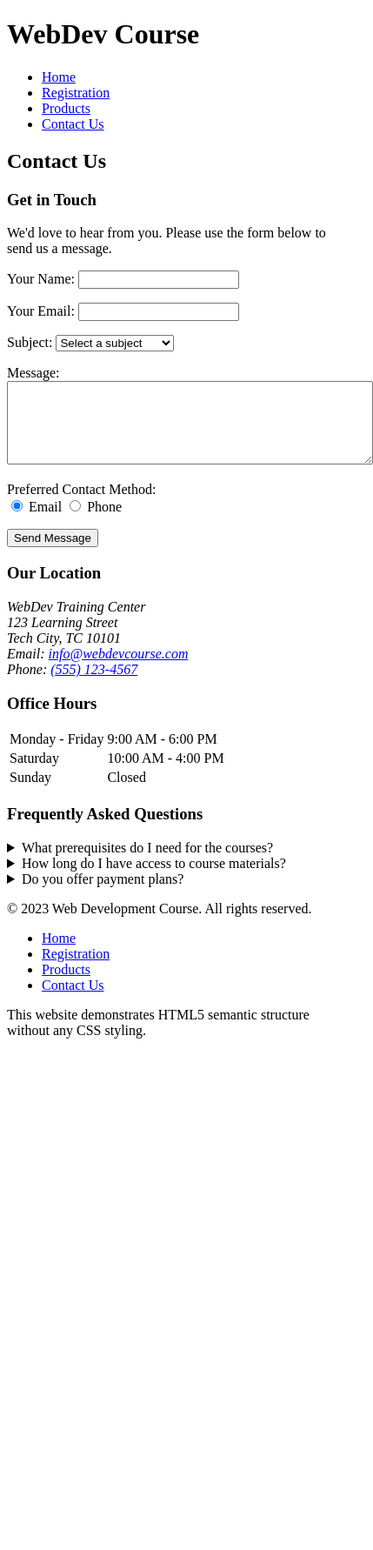
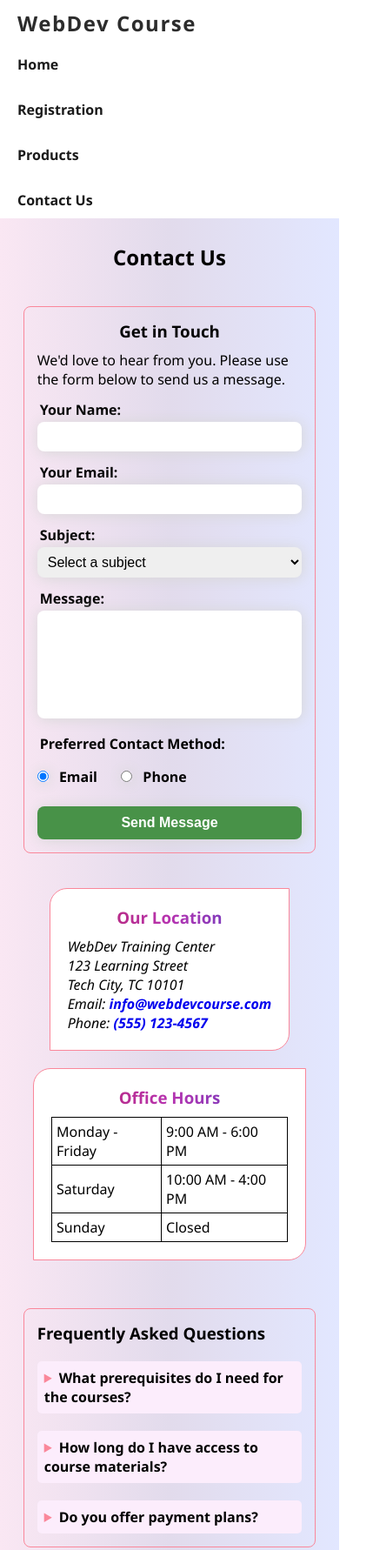
Before and after one commit to mohsinali4/HTML5, a plain HTML site: page HTML with Css/html_5_website/contact.html in a window 390 px wide. Shown: the top 1782 px of the page at 87% size, 429 px wide, since content can reach past the window. Before the commit the page ends 1210 px from the top, so only its background shows below. Drawn offline with Linux system fonts and the light colour scheme.

Commit message:
html5web css updated

```diff
--- a/HTML with Css/html_5_website/contact.html
+++ b/HTML with Css/html_5_website/contact.html
@@ -4,12 +4,13 @@
     <meta charset="UTF-8">
     <meta name="viewport" content="width=device-width, initial-scale=1.0">
     <title>WebDev Course - Contact Us</title>
+    <link rel="stylesheet" href="style.css">
 </head>
 <body>
     <header>
         <h1>WebDev Course</h1>
         <nav>
-            <ul>
+            <ul class="header-nav">
                 <li><a href="index.html">Home</a></li>
                 <li><a href="registration.html">Registration</a></li>
                 <li><a href="products.html">Products</a></li>
@@ -19,10 +20,10 @@
     </header>
 
     <main>
-        <section>
+        <section class="main-section">
             <h2>Contact Us</h2>
 
-            <article>
+            <article class="cotact-form-section">
                 <h3>Get in Touch</h3>
                 <p>We'd love to hear from you. Please use the form below to send us a message.</p>
 
@@ -50,7 +51,7 @@
                         <label for="contact-message">Message:</label>
                         <textarea id="contact-message" name="contact-message" rows="6" cols="50" required></textarea>
                     </p>
-                    <p>
+                    <p class="radio-field">
                         <label>Preferred Contact Method:</label><br>
                         <input type="radio" id="contact-email-method" name="contact-method" value="email" checked>
                         <label for="contact-email-method">Email</label>
@@ -63,8 +64,8 @@
                     </p>
                 </form>
             </article>
-
-            <article>
+            <section class="smart-card-section">
+                <article class="smart-card">
                     <h3>Our Location</h3>
                     <address>
                         WebDev Training Center<br>
@@ -75,7 +76,7 @@
                     </address>
                 </article>
 
-            <article>
+                <article class="smart-card">
                     <h3>Office Hours</h3>
                     <table>
                         <tr>
@@ -92,8 +93,9 @@
                         </tr>
                     </table>
                 </article>
+            </section>
 
-            <article>
+            <article class="faqs">
                 <h3>Frequently Asked Questions</h3>
                 <details>
                     <summary>What prerequisites do I need for the courses?</summary>
@@ -115,16 +117,17 @@
     </main>
 
     <footer>
-        <p>&copy; 2023 Web Development Course. All rights reserved.</p>
         <nav>
-            <ul>
+            <ul class="footer-nav">
                 <li><a href="index.html">Home</a></li>
                 <li><a href="registration.html">Registration</a></li>
                 <li><a href="products.html">Products</a></li>
                 <li><a href="contact.html">Contact Us</a></li>
             </ul>
         </nav>
-        <p>This website demonstrates HTML5 semantic structure without any CSS styling.</p>
+
+        <p>&copy; 2023 Web Development Course. All rights reserved.</p>
+
     </footer>
 
 </body>
--- /dev/null
+++ b/HTML with Css/html_5_website/style.css
@@ -0,0 +1,367 @@
+* {
+    margin: 0;
+    padding: 0;
+    box-sizing: border-box;
+}
+body{
+    background-image: linear-gradient(90deg,#FAE7F3,#E2DBEC,#E2E7FF);
+     font-family: 'Segoe UI', Tahoma, Geneva, Verdana, sans-serif;
+}
+/* for header styling */
+header {
+    display: flex;
+    justify-content: space-between;
+    align-items: center;
+    padding: 10px 20px;
+    background-color: #FFFFFF;
+    color: #2c2c2c;
+}
+header h1{
+    font-size: 1.8rem;
+    letter-spacing: 1.5px;
+    font-weight: 700;
+}
+.header-nav{
+    list-style: none;
+    display: flex;
+    gap: 30px;
+}
+.header-nav a{
+    text-decoration: none;
+    font-weight: 600;
+    color: #1a1a1a;
+    transition: color 0.3s;
+}
+.header-nav a:hover{
+    color: #5c5c5c;
+    border-bottom: 2px solid #5c5c5c;
+    padding-bottom: 2px;
+}
+
+/* footer styling */
+footer {
+    background-color: #F9FAFB;
+    color: #4B5563;
+    padding-top: 20px ;
+    padding-bottom: 8px;
+    text-align: center;
+    margin-top: 40px;
+}
+
+
+
+.footer-nav {
+    list-style-type: none;
+    padding: 0;
+    display: flex;
+    justify-content: center;
+    gap: 20px;
+    margin-bottom: 20px;
+}
+
+.footer-nav li {
+    margin: 0;
+}
+
+.footer-nav a {
+    text-decoration: none;
+    color:  #4B5563;
+    font-size: 16px;
+    transition: color 0.3s ease;
+}
+
+.footer-nav a:hover {
+    color: #F472B6;
+    border-bottom: 2px solid #F472B6;
+}
+
+
+footer p {
+    font-size: 14px;
+    color: #6B7280;
+    margin-top: 10px;
+}
+/*Common Style */
+main {
+    padding: 2rem;
+}
+.main-section{
+    display: flex;
+    flex-direction: column;
+    align-items: center;
+    gap: 20px;
+}
+.main-section h2{
+    font-weight: 900;
+    font-size: 2rem;
+    padding: 20px;
+}
+label{
+    display: block;
+    font-weight: 600;
+    padding: 3px;
+}
+input,textarea,select{
+   width: 100%;
+   margin: auto;
+   padding: 8px;
+   border-radius: 8px;
+   font-size: 16px;
+   border: none;
+   box-shadow: 1px 1px 15px rgb(215, 215, 215);
+}
+textarea{
+    resize: none;
+}
+textarea:focus,input:focus{
+   border: 1px solid #CF287E;
+   outline: 2px solid #efaace;
+}
+.radio-field label{
+    display: inline-block;
+    margin-bottom: 10px;
+    margin-right: 20px ;
+}
+.radio-field input{
+    width: 13px;
+    height: 13px;
+    border: none;
+    outline: none;
+    margin-right:5px ;
+}
+/* form button style */
+input[type=submit]{
+    background-color: rgb(72, 146, 72);
+}
+input[type=reset]{
+    background-color: rgb(146, 72, 72);
+}
+input[type=submit],input[type=reset]{
+    padding: 10px 15px;
+    color: white;
+    font-weight: 600;
+    cursor: pointer;
+    transition: all 0.3s;
+}
+input[type=submit]:hover,input[type=reset]:hover{
+    opacity: 0.9;
+    transform: scale(1.05);
+}
+/* All tables style */
+table{
+    width: 100%;
+    margin: auto;
+    border-collapse: collapse;
+}
+td{
+    padding: 10px;
+    border: 1px solid black;
+}
+caption{
+    padding: 10px;
+    background-color: #C298E4;
+    color: white;
+    font-weight: 700;
+    border-top-left-radius: 10px;
+    border-top-right-radius: 10px;
+    border-bottom: 1px solid #a45be1;
+}
+th{
+    background-color: #C298E4;
+    color: white;
+    padding: 10px;
+    border: 1px solid #C298E4;
+}
+
+
+
+/* for cards on  home and contact */
+.about-card-home h3{
+    text-align: center;
+}
+.smart-card{
+    padding: 20px;
+    background-color: #FFF;
+    border: 1px solid rgb(250, 135, 154);
+    border-top-left-radius: 20px;
+    border-bottom-right-radius: 20px;
+    display: flex;
+    flex-direction: column;
+    gap: 10px;
+
+}
+.smart-card h3{
+    text-align: center;
+    color: transparent;
+    background-image: linear-gradient(90deg,#b92766,#b733b0,#5242c6);
+    background-clip: text;
+}
+.smart-card a{
+    text-decoration: none;
+    font-weight: 600;
+}
+.smart-card ul,ol{
+    list-style-position: inside;
+    color: #4B5563;
+}
+/* Home Style */
+
+
+.smart-card-section{
+    padding: 20px 30px;
+    display: flex;
+    align-items: center;
+    justify-content: center;
+    gap: 50px;
+}
+.about-card-home{
+    max-width: 50%;
+    margin: auto;
+    padding: 20px;
+    display: flex;
+    flex-direction: column;
+    align-items: center;
+    justify-content: center;
+    gap: 10px;
+}
+.about-card-home p{
+    text-align: center;
+    color: #4B5563;
+}
+
+/* Contact page styling */
+.cotact-form-section{
+    width: 60%;
+    margin: auto;
+    border: 1px solid rgb(250, 135, 154);
+    border-radius: 8px;
+    padding: 15px;
+    display: flex;
+    flex-direction: column;
+    gap: 10px;
+    align-items: center;
+}
+.cotact-form-section form {
+    display: flex;
+    flex-direction: column;
+    gap: 10px;
+}
+.location-section{
+    display: flex;
+    align-items: center;
+    gap: 50px;
+}
+.faqs{
+    width: 70%;
+    margin:15px auto;
+    padding: 15px;
+    display: flex;
+    flex-direction: column;
+    gap:20px;
+    border:1px solid rgb(250, 135, 154);
+    border-radius: 8px;
+}
+details{
+    background-color: #fcedfc;
+    padding: 8px;
+    border-radius: 5px;
+}
+summary{
+    cursor: pointer;
+    font-weight: 700;
+}
+summary::marker{
+    color: rgb(250, 135, 154);
+}
+
+/* Styling for registration page */
+
+.registration-from{
+    width: 70%;
+    display: flex;
+    flex-direction: column;
+    gap: 20px;
+}
+.registration-from fieldset{
+    padding: 15px 3%;
+    border: 1px solid rgb(250, 135, 154);
+    border-radius: 8px;
+}
+.registration-from legend{
+    font-weight: 700;
+    padding: 0 5px;
+}
+.button-section{
+    padding: 0 20px;
+    display: flex;
+    gap: 20%;
+}
+
+/* Styling product page */
+.course-details{
+    width: 60%;
+    overflow-x: auto;
+    display: flex;
+    flex-direction: column;
+    gap: 20px;
+    align-items: center;
+}
+
+@media (max-width:768px){
+    header{
+        flex-direction: column;
+        align-items: flex-start;
+    }
+    nav ul{
+        gap: 15px;
+        margin-top: 20px;
+        flex-direction: column;
+    }
+
+     .footer-nav {
+        flex-direction: column;
+        gap: 10px;
+    }
+
+    footer {
+        padding: 15px;
+    }
+
+    footer p {
+        font-size: 12px;
+    }
+    main{
+        padding: 0.5rem;
+    }
+    .smart-card-section{
+        flex-direction: column;
+        gap: 20px;
+    }
+    .about-card-home,.cotact-form-section,.faqs,.registration-from{
+        width: 90%;
+    }
+
+    .course-details{
+        width: 100%;
+    }
+    .main-section h2{
+        font-size: 1.5rem;
+    }
+    th,td{
+        font-size: 1rem;
+        padding: 5px;
+    }
+
+}
+
+@media  (max-width:480px){
+    header h1{
+        font-size: 1.5rem;
+    }
+      footer {
+        padding: 10px;
+    }
+    .footer-nav a {
+        font-size:13px;
+    }
+}
--- a/HTML with Css/html_5_website/styles.css
+++ /dev/null
@@ -1,184 +0,0 @@
-* {
-    margin: 0;
-    padding: 0;
-    box-sizing: border-box;
-}
-body{
-    background-image: linear-gradient(90deg,#FAE7F3,#E2DBEC,#E2E7FF);
-     font-family: 'Segoe UI', Tahoma, Geneva, Verdana, sans-serif;
-}
-header {
-    display: flex;
-    justify-content: space-between;
-    align-items: center;
-    padding: 10px 20px;
-    background-color: #FFFFFF;
-    color: #2c2c2c;
-}
-header h1{
-    font-size: 1.8rem;
-    letter-spacing: 1.5px;
-    font-weight: 700;
-}
-.header-nav{
-    list-style: none;
-    display: flex;
-    gap: 30px;
-}
-.header-nav a{
-    text-decoration: none;
-    font-weight: 600;
-    color: #1a1a1a;
-    transition: color 0.3s;
-}
-.header-nav a:hover{
-    color: #5c5c5c;
-    border-bottom: 2px solid #5c5c5c;
-    padding-bottom: 2px;
-}
-
-
-main {
-    padding: 2rem;
-}
-.main-section h2{
-    font-weight: 900;
-    font-size: 2rem;
-    padding: 20px;
-    text-align: center;
-}
-
-.smart-card-section{
-    padding: 20px 30px;
-    display: flex;
-    align-items: center;
-    justify-content: center;
-    gap: 50px;
-}
-.smart-card{
-    max-width: 260px;
-    min-height: 250px;
-    padding: 20px;
-    background-color: #FFF;
-    border: 1px solid rgb(250, 135, 154);
-    border-top-left-radius: 20px;
-    border-bottom-right-radius: 20px;
-    display: flex;
-    flex-direction: column;
-    gap: 10px;
-
-}
-.smart-card h3{
-    text-align: center;
-    color: transparent;
-    background-image: linear-gradient(90deg,#BA185E,#81227C,#9089C9);
-    background-clip: text;
-}
-.smart-card ul,ol{
-    list-style-position: inside;
-    color: #4B5563;
-}
-.main-card{
-    max-width: 50%;
-    margin: auto;
-    padding: 20px;
-    display: flex;
-    flex-direction: column;
-    align-items: center;
-    justify-content: center;
-    gap: 10px;
-}
-.main-card p{
-    text-align: center;
-    color: #4B5563;
-}
-footer {
-    background-color: #F9FAFB;
-    color: #4B5563;
-    padding: 20px 0;
-    text-align: center;
-    margin-top: 40px;
-}
-
-.footer-nav {
-    margin-bottom: 20px;
-}
-
-
-.footer-nav {
-    margin-bottom: 20px;
-}
-
-.footer-nav ul {
-    list-style-type: none;
-    padding: 0;
-    display: flex;
-    justify-content: center;
-    gap: 20px;
-}
-
-.footer-nav li {
-    margin: 0;
-}
-
-.footer-nav a {
-    text-decoration: none;
-    color:  #4B5563;
-    font-size: 16px;
-    transition: color 0.3s ease;
-}
-
-.footer-nav a:hover {
-    color: #F472B6;
-}
-
-
-footer p {
-    font-size: 14px;
-    color: #6B7280;
-    margin-top: 10px;
-}
-
-@media (max-width:768px){
-    header{
-        flex-direction: column;
-        align-items: flex-start;
-    }
-    nav ul{
-        gap: 15px;
-        margin-top: 20px;
-        flex-direction: column;
-    }
-
-     .footer-nav ul {
-        flex-direction: column;
-        gap: 10px;
-    }
-
-    footer {
-        padding: 15px;
-    }
-
-    footer p {
-        font-size: 12px;
-    }
-    .smart-card-section{
-        flex-direction: column;
-        gap: 20px;
-    }
-    .main-card{
-        max-width: 90%;
-    }
-    .main-section h2{
-        font-size: 1.5rem;
-    }
-}
-
-@media  (max-width:480px){
-      footer {
-        padding: 10px;
-    }
-    .footer-nav a {
-        font-size:13px;
-    }
-}
```
Also changed, not shown: HTML with Css/html_5_website/index.html (+4 -4 lines), HTML with Css/html_5_website/products.html (+13 -10 lines), HTML with Css/html_5_website/registration.html (+9 -8 lines). Lines whose indentation alone changed are shown as unchanged.
